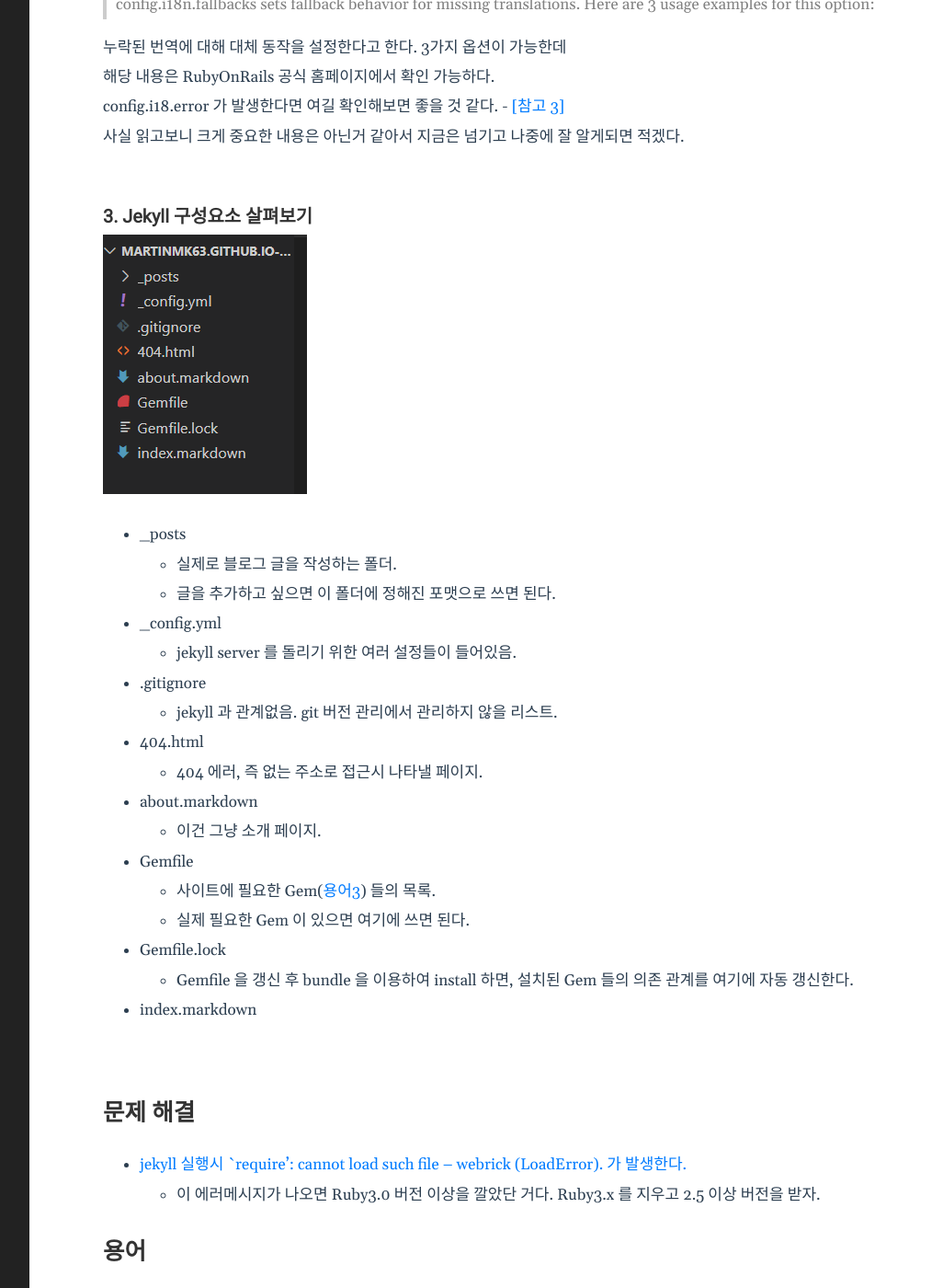
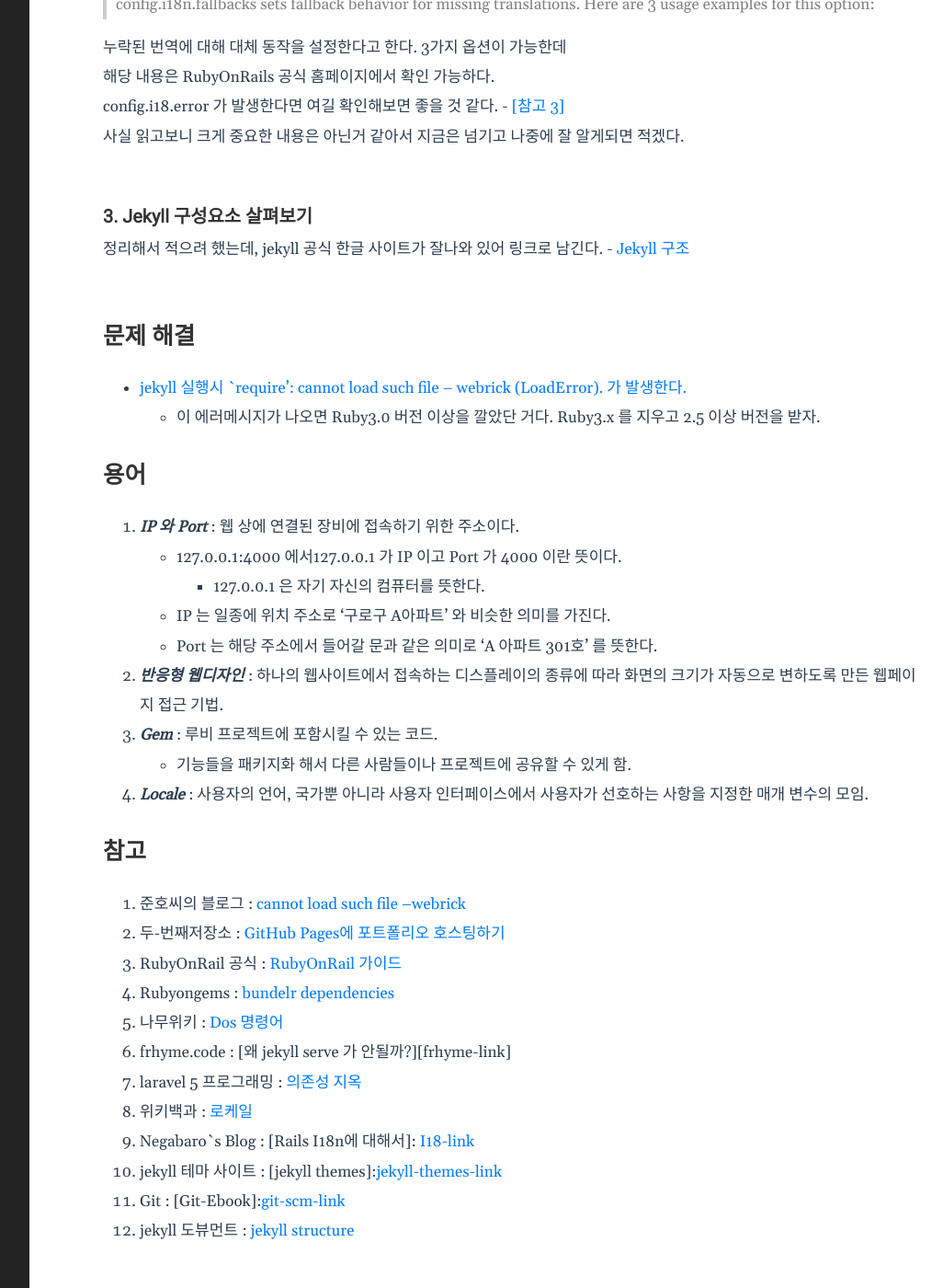
Before and after one commit to martinkang/martinkang.github.io, a Jekyll site: the page built from _posts/2021-12-20-blog-start-jekyll2.markdown, in a window 1280 px wide and 1400 px high, scrolled down 9581 px. Shown: the whole window at 92% size, without its empty margins (188-1214 px from the left). Built offline with Jekyll 4.4.1, drawn with Linux system fonts in a browser that asks for light colours; some of the changed text lies outside the part shown.

Commit message:
jekyll 수정
jekyll 수정

```diff
--- a/_posts/2021-12-20-blog-start-github-config.markdown
+++ b/_posts/2021-12-20-blog-start-github-config.markdown
@@ -6,10 +6,12 @@ categories: Git-Blog
 ---
 
 
-# GitHub Page 생성
+# GitHub 기본 설정
 지난번에 홈페이지 시작에 성공하였다.
-![jekyll-start](/assets/img/post-img/start-config/jekyl-start-theme.png)
+그런데 현재 주소창 페이지 이름, 사이드바에 Monos 그리고 카테고리 등이 초기값이다.
+이 값들을 내가 원하는 이름과 구성으로 바꿀 예정이다.
 
+![github-page](/assets/img/post-img/start-config/first-theme.png)
 
 # 다음 주제
 - [favicon 을 설정해보자][favicon-link]
--- a/_posts/2021-12-20-blog-start-jekyll2.markdown
+++ b/_posts/2021-12-20-blog-start-jekyll2.markdown
@@ -209,25 +209,7 @@ config.i18.error 가 발생한다면 여길 확인해보면 좋을 것 같다. -
 <br>
 
 ### 3. Jekyll 구성요소 살펴보기
-![jekyll-list](/assets/img/post-img/jekyll-start/jekyll-first-list.png)
-- _posts
-  - 실제로 블로그 글을 작성하는 폴더.
-  - 글을 추가하고 싶으면 이 폴더에 정해진 포맷으로 쓰면 된다.
-- _config.yml
-  - jekyll server 를 돌리기 위한 여러 설정들이 들어있음.
-- .gitignore
-  - jekyll 과 관계없음. git 버전 관리에서 관리하지 않을 리스트.
-- 404.html
-  - 404 에러, 즉 없는 주소로 접근시 나타낼 페이지.
-- about.markdown
-  - 이건 그냥 소개 페이지.
-- Gemfile
-  - 사이트에 필요한 Gem([용어3](#용어)) 들의 목록.
-  - 실제 필요한 Gem 이 있으면 여기에 쓰면 된다.
-- Gemfile.lock
-  - Gemfile 을 갱신 후 bundle 을 이용하여 install 하면, 설치된 Gem 들의 의존 관계를 여기에 자동 갱신한다.
-- index.markdown
-
+정리해서 적으려 했는데, jekyll 공식 한글 사이트가 잘나와 있어 링크로 남긴다.  - [Jekyll 구조][jekyll-docu-link]
 <br>
 
 
@@ -263,6 +245,7 @@ config.i18.error 가 발생한다면 여길 확인해보면 좋을 것 같다. -
 9. Negabaro`s Blog : [Rails I18n에 대해서]: [I18-link]
 10. jekyll 테마 사이트 : [jekyll themes]:[jekyll-themes-link]
 11. Git : [Git-Ebook]:[git-scm-link]
+12. jekyll 도뷰먼트 : [jekyll structure][jekyll-docu-link]
 
 
 [준호-link]: https://junho85.pe.kr/1850
@@ -275,6 +258,7 @@ config.i18.error 가 발생한다면 여길 확인해보면 좋을 것 같다. -
 [I18-link]: https://negabaro.github.io/archive/i18n
 [jekyll-themes-link]: http://jekyllthemes.org/
 [git-scm-link]: https://git-scm.com/book/ko/v2
+[jekyll-docu-link]: https://jekyllrb-ko.github.io/docs/structure/
 
 [config-link]: /git-blog/2021/12/20/blog-start-github-config.html
 [install-lastest-ruby-link]: /bugs/2021/12/23/install-lastest-ruby.html
```
Also changed, not shown: other parts of _posts/2021-12-20-blog-start-jekyll2.markdown (+1 -1 lines), assets/img/post-img/start-config/first-page.png (deleted), assets/img/post-img/start-config/first-theme.png (added), assets/img/post-img/start-config/jekyl-start-theme.png (deleted), assets/img/post-img/start-config/start-web.png (added).
